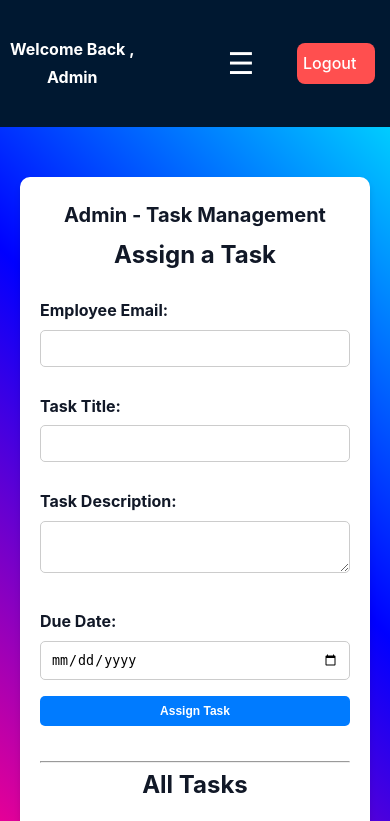
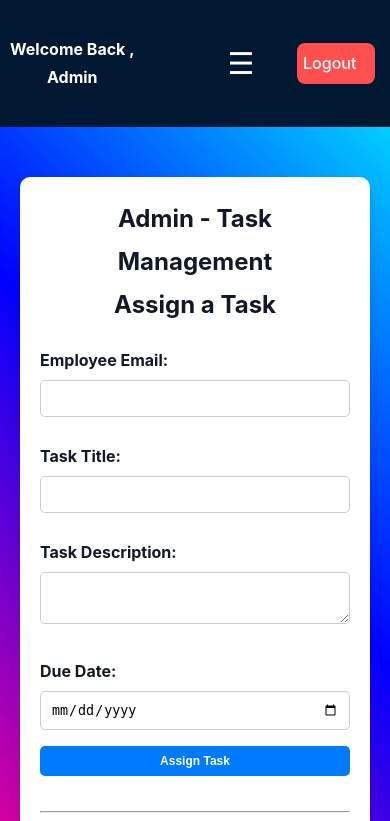
Before and after one commit to mohityadav52708/Employee_Management_System, a Flask app: template templates/admin_tasks.html in a window 390 px wide. Shown: the top 821 px of the page. Run offline with Flask 3, Linux system fonts and the light colour scheme; the template is opened without the code that fills it, so the values that code supplies are empty.

Commit message:
new commit

```diff
--- a/static/admin_tasks.css
+++ b/static/admin_tasks.css
@@ -124,7 +124,6 @@
             padding: 8px 10px;
         }
         h1{
-            font-size: 20px;
             margin-bottom: 0px;
         }
     }
```
